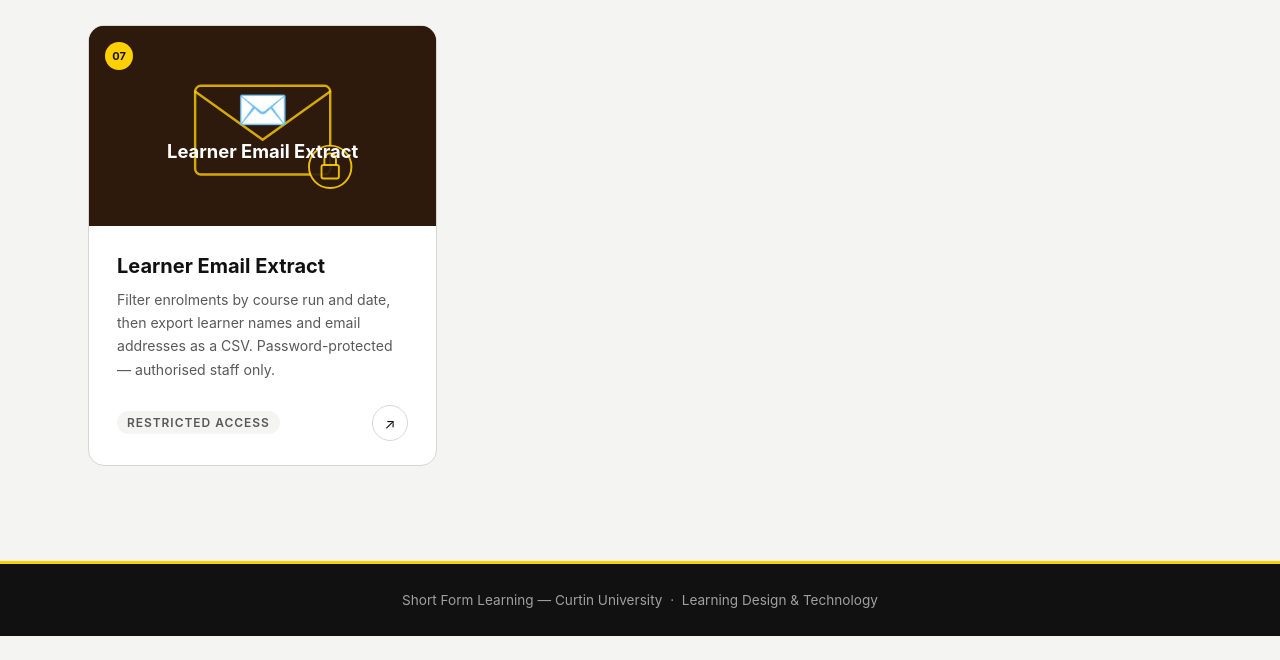
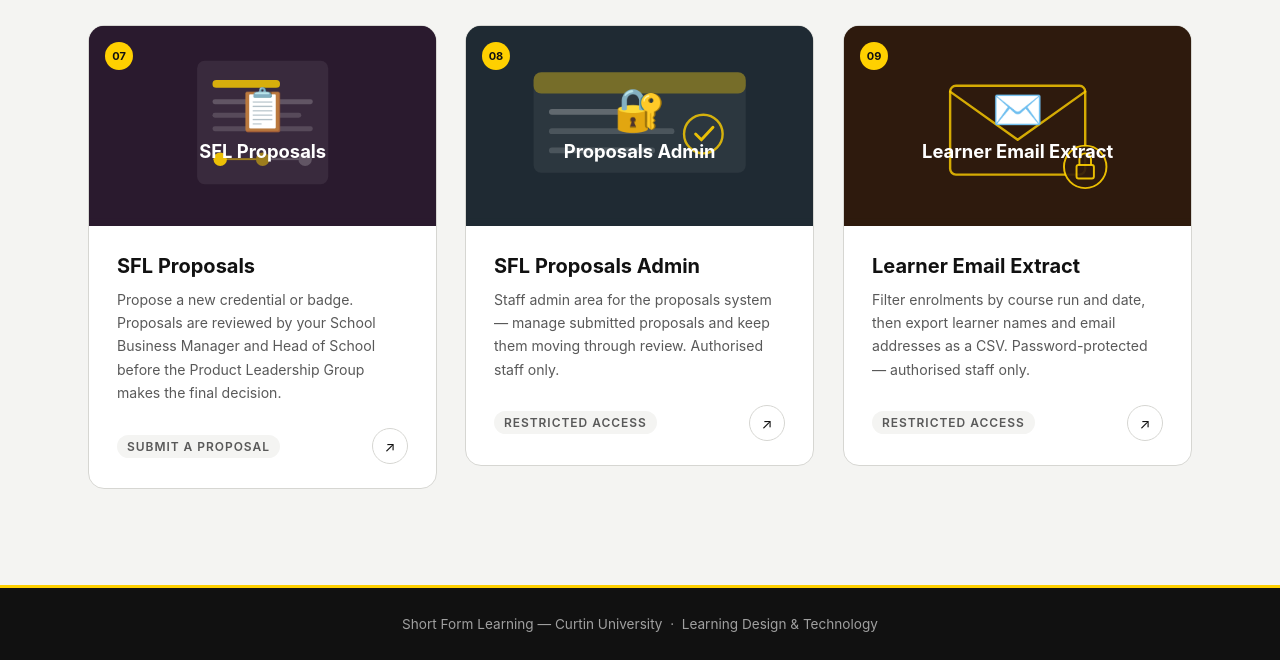
Before and after one commit to okutzner/SFL-Toolbox, a plain HTML site: page index.html in a window 1280 px wide. Shown: the part 1556-2216 px from the top of the page. Before the commit the page ends 2192 px from the top, so only its background shows below. Drawn offline with Linux system fonts and the light colour scheme.

Commit message:
Add files via upload

```diff
--- a/index.html
+++ b/index.html
@@ -210,13 +210,16 @@
 
 
 
+
     .grid li:nth-child(1) .card-thumb { background: #111111; }
     .grid li:nth-child(2) .card-thumb { background: #1A0D2E; }
     .grid li:nth-child(3) .card-thumb { background: #162A1F; }
     .grid li:nth-child(4) .card-thumb { background: #1A1A2E; }
     .grid li:nth-child(5) .card-thumb { background: #0D1F2D; }
     .grid li:nth-child(6) .card-thumb { background: #1A2E2A; }
-    .grid li:nth-child(7) .card-thumb { background: #2E1A0D; }
+    .grid li:nth-child(7) .card-thumb { background: #2A1A2E; }
+    .grid li:nth-child(8) .card-thumb { background: #1F2A33; }
+    .grid li:nth-child(9) .card-thumb { background: #2E1A0D; }
 
     .thumb-art { position: absolute; inset: 0; pointer-events: none; }
 
@@ -286,13 +289,16 @@
     .card { opacity: 0; animation: fadeUp 0.6s ease both; }
 
 
+
     .grid li:nth-child(1) .card { animation-delay: 0.15s; }
-    .grid li:nth-child(2) .card { animation-delay: 0.28s; }
-    .grid li:nth-child(3) .card { animation-delay: 0.41s; }
-    .grid li:nth-child(4) .card { animation-delay: 0.54s; }
-    .grid li:nth-child(5) .card { animation-delay: 0.67s; }
-    .grid li:nth-child(6) .card { animation-delay: 0.80s; }
-    .grid li:nth-child(7) .card { animation-delay: 0.93s; }
+    .grid li:nth-child(2) .card { animation-delay: 0.25s; }
+    .grid li:nth-child(3) .card { animation-delay: 0.35s; }
+    .grid li:nth-child(4) .card { animation-delay: 0.45s; }
+    .grid li:nth-child(5) .card { animation-delay: 0.55s; }
+    .grid li:nth-child(6) .card { animation-delay: 0.65s; }
+    .grid li:nth-child(7) .card { animation-delay: 0.75s; }
+    .grid li:nth-child(8) .card { animation-delay: 0.85s; }
+    .grid li:nth-child(9) .card { animation-delay: 0.95s; }
 
     /* Honour the user's motion preference */
     @media (prefers-reduced-motion: reduce) {
@@ -609,6 +615,85 @@
             </div>
           </a>
         </li>
+        <!-- SFL Proposals -->
+        <li>
+          <a
+            class="card"
+            href="https://sfl-proposals.onrender.com"
+            target="_blank"
+            rel="noopener noreferrer"
+            aria-label="SFL Proposals — opens in a new tab"
+          >
+            <div class="card-thumb">
+              <svg class="thumb-art" viewBox="0 0 360 200" xmlns="http://www.w3.org/2000/svg" aria-hidden="true" focusable="false">
+                <rect width="360" height="200" fill="#2A1A2E"/>
+                <rect x="112" y="36" width="136" height="128" rx="8" fill="white" opacity="0.07"/>
+                <rect x="128" y="56" width="70" height="8" rx="4" fill="#FFD000" opacity="0.8"/>
+                <rect x="128" y="76" width="104" height="5" rx="2.5" fill="white" opacity="0.2"/>
+                <rect x="128" y="90" width="92" height="5" rx="2.5" fill="white" opacity="0.15"/>
+                <rect x="128" y="104" width="104" height="5" rx="2.5" fill="white" opacity="0.15"/>
+                <circle cx="136" cy="138" r="7" fill="#FFD000" opacity="0.9"/>
+                <circle cx="180" cy="138" r="7" fill="#FFD000" opacity="0.5"/>
+                <circle cx="224" cy="138" r="7" fill="white" opacity="0.2"/>
+                <line x1="143" y1="138" x2="173" y2="138" stroke="#FFD000" stroke-width="2" opacity="0.5"/>
+                <line x1="187" y1="138" x2="217" y2="138" stroke="white" stroke-width="2" opacity="0.2"/>
+              </svg>
+              <span class="card-num" aria-hidden="true">07</span>
+              <div class="thumb-label" aria-hidden="true">
+                <span class="thumb-icon">📋</span>
+                <span class="thumb-title">SFL Proposals</span>
+              </div>
+            </div>
+            <div class="card-body">
+              <h2 class="card-name">SFL Proposals</h2>
+              <p class="card-desc">
+                Propose a new credential or badge. Proposals are reviewed by your School Business Manager and Head of School before the Product Leadership Group makes the final decision.
+              </p>
+            </div>
+            <div class="card-footer">
+              <span class="card-tag">Submit a Proposal</span>
+              <span class="card-arrow" aria-hidden="true">↗</span>
+            </div>
+          </a>
+        </li>
+        <!-- SFL Proposals Admin -->
+        <li>
+          <a
+            class="card"
+            href="https://sfl-proposals.onrender.com/admin"
+            target="_blank"
+            rel="noopener noreferrer"
+            aria-label="SFL Proposals Admin — restricted access — opens in a new tab"
+          >
+            <div class="card-thumb">
+              <svg class="thumb-art" viewBox="0 0 360 200" xmlns="http://www.w3.org/2000/svg" aria-hidden="true" focusable="false">
+                <rect width="360" height="200" fill="#1F2A33"/>
+                <rect x="70" y="48" width="220" height="104" rx="8" fill="white" opacity="0.06"/>
+                <rect x="70" y="48" width="220" height="22" rx="8" fill="#FFD000" opacity="0.35"/>
+                <rect x="86" y="86" width="90" height="6" rx="3" fill="white" opacity="0.25"/>
+                <rect x="86" y="106" width="130" height="6" rx="3" fill="white" opacity="0.15"/>
+                <rect x="86" y="126" width="110" height="6" rx="3" fill="white" opacity="0.15"/>
+                <circle cx="246" cy="112" r="20" fill="none" stroke="#FFD000" stroke-width="2.5" opacity="0.8"/>
+                <path d="M 238 112 l 6 6 l 12 -13" fill="none" stroke="#FFD000" stroke-width="3" stroke-linecap="round" stroke-linejoin="round" opacity="0.9"/>
+              </svg>
+              <span class="card-num" aria-hidden="true">08</span>
+              <div class="thumb-label" aria-hidden="true">
+                <span class="thumb-icon">🔐</span>
+                <span class="thumb-title">Proposals Admin</span>
+              </div>
+            </div>
+            <div class="card-body">
+              <h2 class="card-name">SFL Proposals Admin</h2>
+              <p class="card-desc">
+                Staff admin area for the proposals system — manage submitted proposals and keep them moving through review. Authorised staff only.
+              </p>
+            </div>
+            <div class="card-footer">
+              <span class="card-tag">Restricted Access</span>
+              <span class="card-arrow" aria-hidden="true">↗</span>
+            </div>
+          </a>
+        </li>
         <!-- ⑤ Learner Email Extract -->
         <li>
           <a
@@ -627,7 +712,7 @@
                 <rect x="241" y="144" width="18" height="14" rx="2" fill="none" stroke="#FFD000" stroke-width="2" opacity="0.9"/>
                 <path d="M 244 144 v -6 a 6 6 0 0 1 12 0 v 6" fill="none" stroke="#FFD000" stroke-width="2" opacity="0.9"/>
               </svg>
-              <span class="card-num" aria-hidden="true">07</span>
+              <span class="card-num" aria-hidden="true">09</span>
               <div class="thumb-label" aria-hidden="true">
                 <span class="thumb-icon">✉️</span>
                 <span class="thumb-title">Learner Email Extract</span>
```
